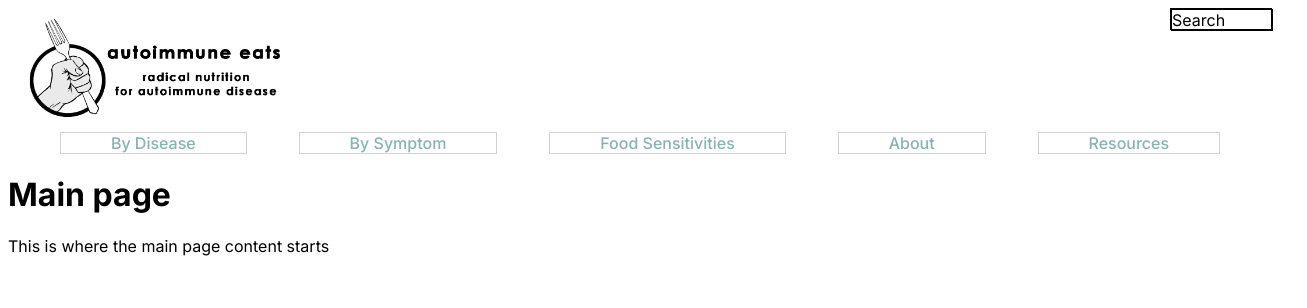
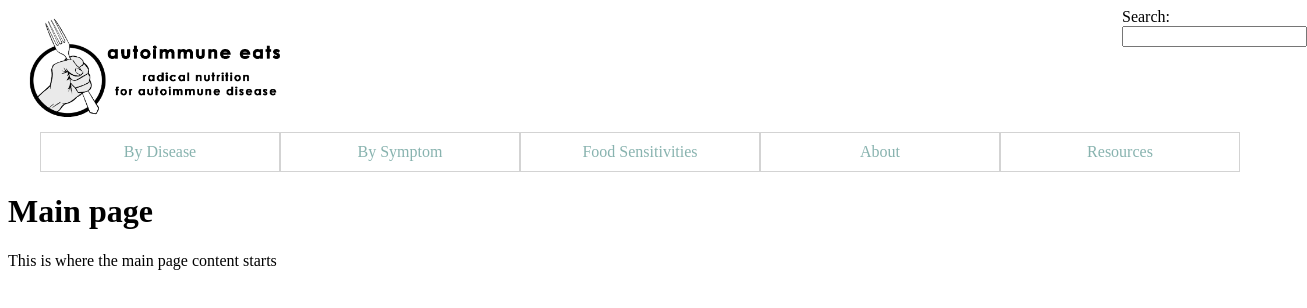
Before and after one commit to cayleeclaww/AIEatsWebsiteOLD, a Next.js app: page / in a window 1280 px wide. Shown: the top 308 px of the page, 1307 px wide, since content can reach past the window. Built offline with nearby package versions, Linux system fonts and the light colour scheme.

Commit message:
updated nav bar styling, added input form for search field

```diff
--- a/next.config.js
+++ b/next.config.js
@@ -1,7 +1,7 @@
 /** @type {import('next').NextConfig} */
 const nextConfig = {
-    output: 'export',
-    images: { unoptimized: true },
+    // output: 'export',
+    // images: { unoptimized: true },
 }
 
 module.exports = nextConfig
--- a/src/app/components/navigation/navbar/index.tsx
+++ b/src/app/components/navigation/navbar/index.tsx
@@ -11,15 +11,16 @@ const Navbar = () => { return (
     <div className="logo-and-search-container">
     <Link href="/">
         <div className="logo">
-            <Image src={Logo} alt="Logo"
+            <Image src={Logo}
+            alt="Autoimmune Eats Logo"
             width={255}
             height={100} />
         </div>  </Link>
-        <div className="search">
+        {/* <div className="search"> */}
             {/* ********FIGURE OUT HOW TO ADD USER INPUT*********** Below is placeholder */}
-            {/* <input>Search</input> */}
-            <div className="search">Search</div>
-        </div>
+            <form className="search">
+            Search: <input type="type"></input></form>
+        {/* </div> */}
 
     </div>
     <div className="navigation-links-container">
--- a/src/app/components/navigation/navbar/navbar.css
+++ b/src/app/components/navigation/navbar/navbar.css
@@ -3,19 +3,35 @@
 }
 
 .search{
-    border: 1px solid black;
+    /* border: 1px solid black; */
     margin-left: auto;
+    margin-right: 50px;
     height: 20px;
     width: 100px;
 
 }
 
 .navigation-links-container{
-    display: flex;
-    justify-content: space-evenly;
+    /* display: flex;
+    box-sizing: border-box;
+    justify-content: space-evenly;  */
     /* width: 100%; */
     /* display: inline-block; */
+    /* flex-wrap: wrap; */
+    max-width: 1200px;
+    margin: 0 auto;
+    display: grid;
+    /* gap: 1rem; */
+
 }
+
+@media (min-width: 400px) {
+    .navigation-links-container { grid-template-columns: repeat(2, 1fr); }
+  }
+
+@media (min-width: 500px) {
+    .navigation-links-container { grid-template-columns: repeat(5, 1fr); }
+  }
 
 a{
     text-decoration: none;
@@ -32,11 +48,16 @@ a:hover{
 
 .menu-item{
     border: 1px solid lightgray;
-    padding: 0px 50px 0px 50px;
-    margin: 0px;
+    /* padding: 3px 50px 3px 50px; */
+    /* margin: 0px; */
     /* width: 100%; */
     /* height: 100%; */
     color: #88b3af;
     font-weight: 500;
-
+    /* width: 20%; */
+    padding: 10px;
+    min-height: 15px;
+    flex-wrap: wrap;
+    align-content: center;
+    text-align: center;
 }
--- a/src/app/layout.tsx
+++ b/src/app/layout.tsx
@@ -18,9 +18,10 @@ export default function RootLayout({
 }) {
   return (
     <html lang="en">
-      <body className={inter.className}>
+      <body className="{inter.className}">
         <Navigation />
-        {children}</body>
+        {children}
+        </body>
     </html>
   )
 }
--- a/src/app/page.tsx
+++ b/src/app/page.tsx
@@ -5,7 +5,7 @@ import Link from 'next/link';
 export default function Home() {
   return (
     <>
-    <div className="container mx-auto px-4">
+    <div className="container">
     <h1>Main page</h1>
     <p>This is where the main page content starts</p> </div>
     </>
```
